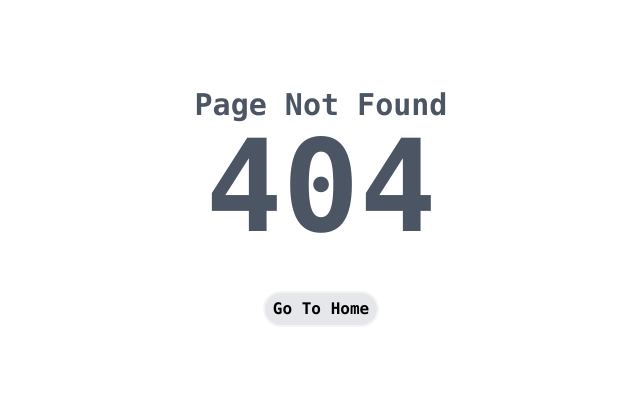
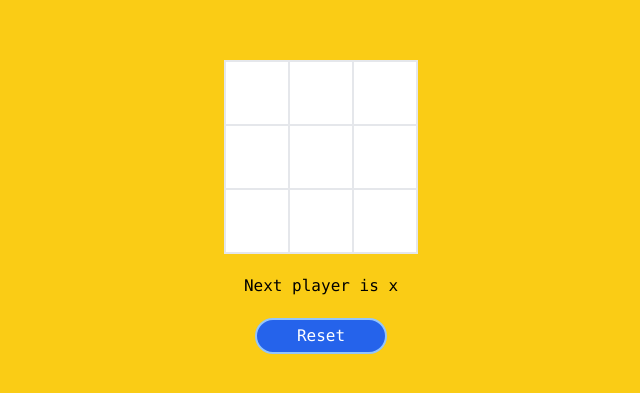
Before and after one commit to aliNajib4/small-project, a React (Vite) app: page /tic-tac-toe in a window 1280 px wide. Before the commit this address had no page. Shown: the part 193-586 px from the top of the page, without its empty margins (319-959 px from the left). Built offline with nearby package versions, Linux system fonts and the light colour scheme; what tw-elements-react would draw is missing.

Commit message:
add tic-tac-toe

```diff
--- a/src/App.jsx
+++ b/src/App.jsx
@@ -18,6 +18,7 @@ import ScrollIndicator from "./components/scroll_indicator/ScrollIndicator";
 import Popup from "./components/modal_popup/Popup";
 import GithubProflie from "./components/github_profile/GithubProfile";
 import AutoComplete from "./components/auto_complete/AutoComplete";
+import Game from "./components/tic-tac-toe/Game";
 
 function App() {
   return (
@@ -41,6 +42,7 @@ function App() {
           <Route path="/popup" element={<Popup />} />
           <Route path="/github-profile" element={<GithubProflie />} />
           <Route path="/auto-complete" element={<AutoComplete />} />
+          <Route path="/tic-tac-toe" element={<Game />} />
           <Route path="*" element={<NotFound />} />
         </Routes>
       </main>
--- /dev/null
+++ b/src/components/tic-tac-toe/Game.jsx
@@ -0,0 +1,103 @@
+import { useState } from "react";
+import { FaX, FaO } from "react-icons/fa6";
+
+const Game = () => {
+  const [value, setValue] = useState(Array(9).fill(""));
+  const [status, setStatus] = useState("x");
+  let end = status === "d" || status.startsWith("w");
+
+  const handleClick = (i) => {
+    if (value[i] !== "") return;
+
+    const newValue = [...value];
+    newValue[i] = status;
+    setValue(newValue);
+    if (getWinner(newValue)) {
+      setStatus(`w ${getWinner(newValue)}`);
+      return;
+    } else if (draw(newValue)) {
+      setStatus("d");
+      return;
+    }
+    setStatus(status === "x" ? "o" : "x");
+  };
+
+  const getWinner = (squares) => {
+    const lines = [
+      [0, 1, 2],
+      [3, 4, 5],
+      [6, 7, 8],
+      [0, 3, 6],
+      [1, 4, 7],
+      [2, 5, 8],
+      [0, 4, 8],
+      [2, 4, 6],
+    ];
+    for (let i = 0; i < squares.length - 1; i++) {
+      const [a, b, c] = lines[i];
+      if (
+        squares[a] &&
+        squares[a] === squares[b] &&
+        squares[a] === squares[c]
+      ) {
+        return squares[a];
+      }
+    }
+    return false;
+  };
+
+  const draw = (squares) => {
+    if (squares.every((item) => item !== "")) {
+      return true;
+    } else {
+      return false;
+    }
+  };
+
+  const reset = () => {
+    setValue(Array(9).fill(""));
+    setStatus("x");
+  };
+
+  return (
+    <div className="center h-screen w-screen flex-col gap-5 bg-yellow-400">
+      <ul className="grid grid-cols-3 border ">
+        {value.map((value, i) => (
+          <li
+            key={i}
+            className={
+              "center h-16 w-16 border bg-white " +
+              (value === "" && !end && "hover:bg-gray-50 ")
+            }
+            onClick={() => !end && handleClick(i)}
+          >
+            <span className="text-3xl">
+              {value !== "" ? value === "x" ? <FaX /> : <FaO /> : null}
+            </span>
+          </li>
+        ))}
+      </ul>
+      <h1>
+        {end
+          ? status === "d"
+            ? `This is a draw ! Please restart the game`
+            : `Winner is ${status[2]} ! Please restart the game`
+          : `Next player is ${status}`}
+      </h1>
+      <button className="button px-10" onClick={reset}>
+        Reset
+      </button>
+    </div>
+  );
+};
+
+/*
+   if (!getWinner(squares) && squares.every((item) => item !== "")) {
+      setStatus(`This is a draw ! Please restart the game`);
+    } else if (getWinner(squares)) {
+      setStatus(`Winner is ${getWinner(squares)}. Please restart the game`);
+    } else {
+      setStatus(`Next player is ${isXTurn ? "X" : "O"}`);
+    } */
+
+export default Game;
```
